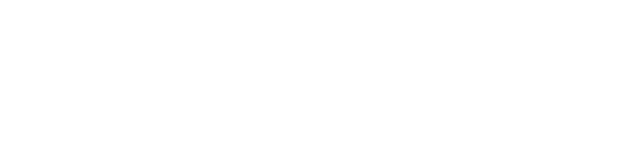
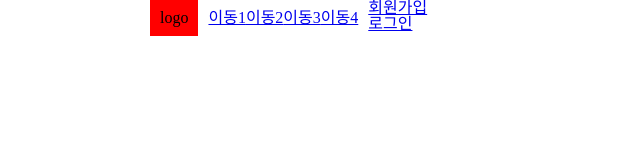
Before and after one commit to DevSunbo/clone_web_page, a plain HTML site: page index.html in a window 1280 px wide. Shown: the whole page, without its empty margins (0-640 px from the left). Drawn offline with nearby package versions, Linux system fonts and the light colour scheme.

Commit message:
header 부터 차근차근

```diff
--- a/index.html
+++ b/index.html
@@ -3,8 +3,29 @@
 <head>
     <meta charset="UTF-8">
     <title>Title</title>
+    <link rel="stylesheet" href="https://cdnjs.cloudflare.com/ajax/libs/meyer-reset/2.0/reset.min.css">
+    <link rel="stylesheet" href="css/main.css">
 </head>
 <body>
+    <header class="section__header">
+        <div class="inner">
+            <div class="logo">logo</div>
+            <div class="menu-group">
+                <ul>
+                    <li><a href="#">이동1</a></li>
+                    <li><a href="#">이동2</a></li>
+                    <li><a href="#">이동3</a></li>
+                    <li><a href="#">이동4</a></li>
+                </ul>
+            </div>
+            <div class="login-group">
+                <ul>
+                    <li><a href="#">회원가입</a></li>
+                    <li><a href="#">로그인</a></li>
+                </ul>
+            </div>
+        </div>
+    </header>
 
 </body>
 </html>
```
